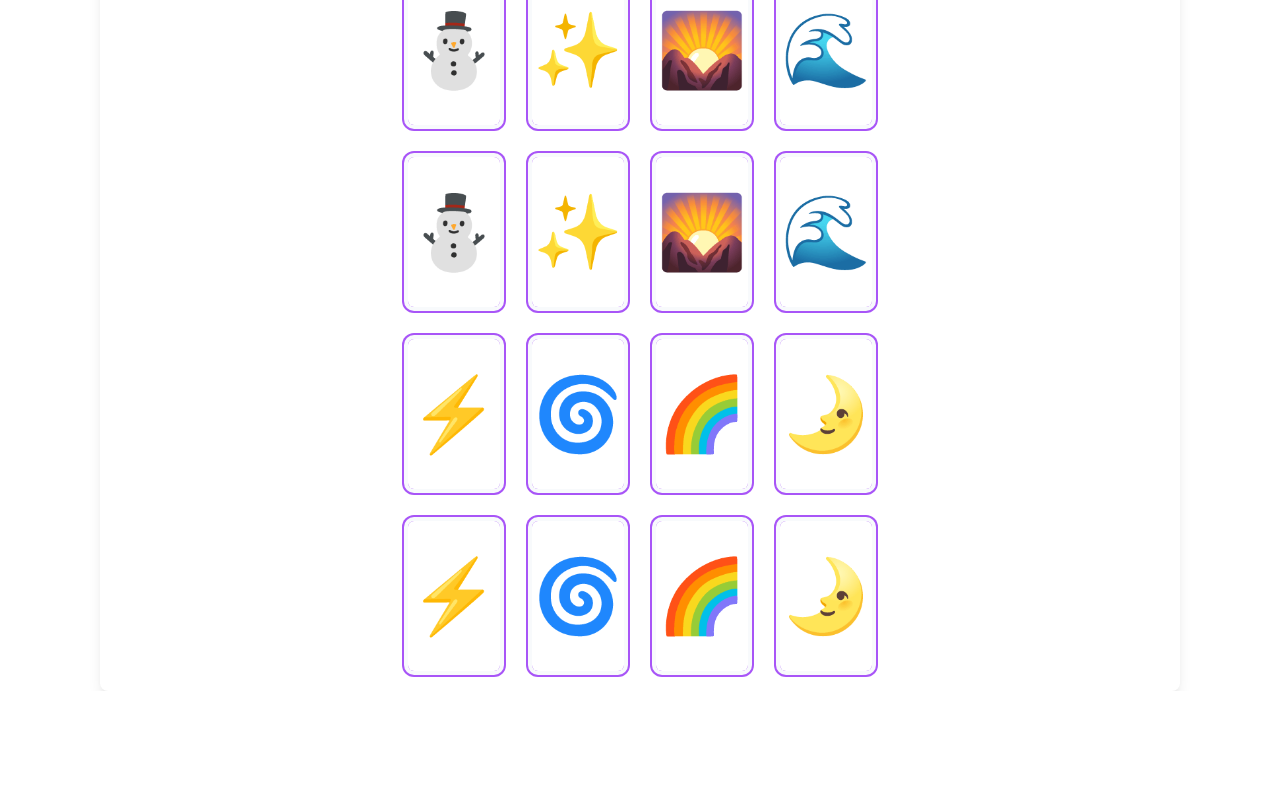
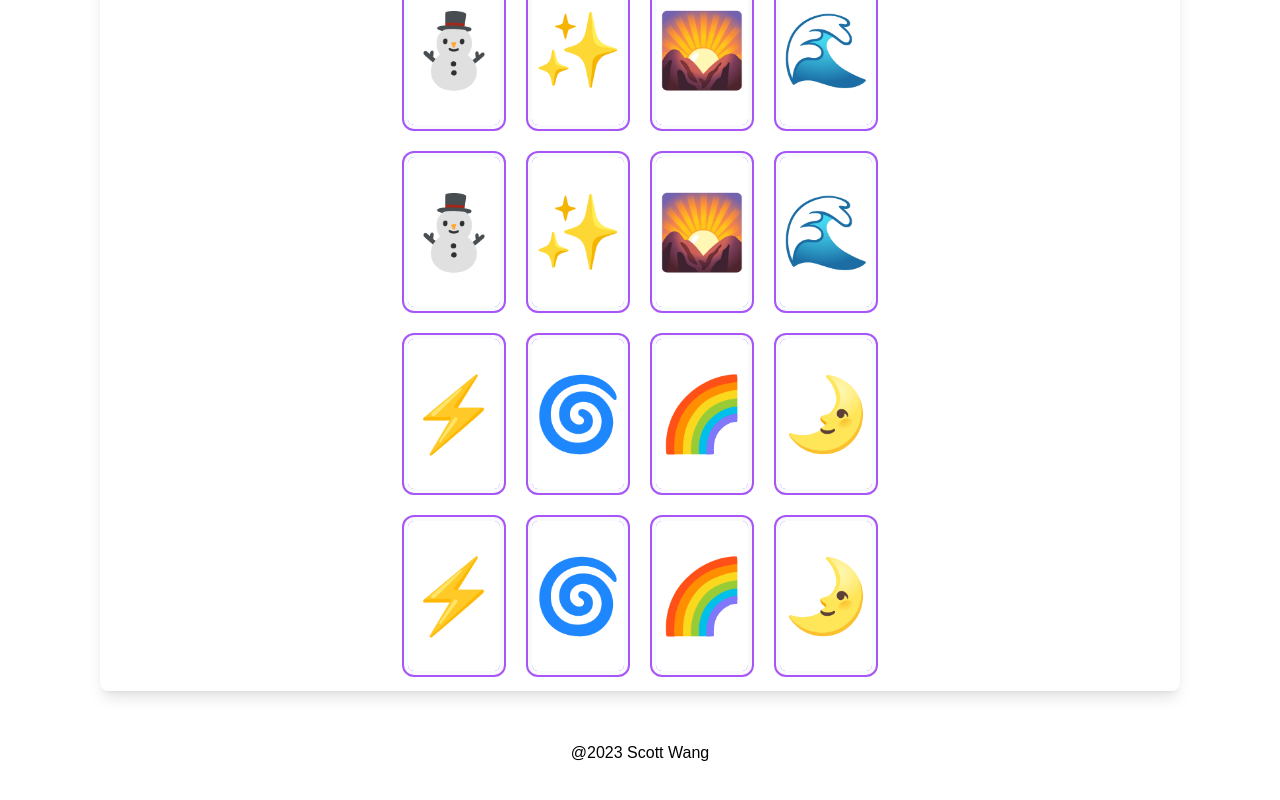
Before and after one commit to scottascott/concentration, a Next.js app: page / in a window 1280 px wide. Shown: the part 520-1320 px from the top of the page. Before the commit the page ends 1211 px from the top, so only its background shows below. Built offline with nearby package versions, Linux system fonts and the light colour scheme.

Commit message:
simple footer

```diff
--- /dev/null
+++ b/src/pages/components/footer.tsx
@@ -0,0 +1,8 @@
+
+export default function Footer() {
+  return (
+    <div className="py-[50px] text-center w-full">
+        @2023 Scott Wang
+    </div>
+  );
+}
--- a/src/pages/components/game.tsx
+++ b/src/pages/components/game.tsx
@@ -104,7 +104,7 @@ export default function Game(props: { type: number }) {
   };
 
   return (
-    <div className="rounded-lg py-[20px] shadow-lg">
+    <div className="mt-[-60px] sm:mt-0 origin-top scale-75 rounded-lg py-[20px] sm:scale-100 sm:shadow-lg">
       {/* bottom toolbar */}
       <div className="mb-20 flex justify-center">
         {!playing && column > 4 && (
@@ -135,7 +135,7 @@ export default function Game(props: { type: number }) {
       </div>
       {/* cards */}
       <div
-        className="mx-auto grid w-fit grid-flow-col grid-rows-4 gap-8"
+        className="mx-auto grid w-fit grid-cols-4 gap-8 sm:grid-flow-col sm:grid-rows-4 "
         ref={animationParent}
       >
         {curCards.map((card: GameCardProps, index: number) => {
--- a/src/pages/components/toolbar.tsx
+++ b/src/pages/components/toolbar.tsx
@@ -6,7 +6,7 @@ interface Props {
 export default function ToolBar(props: Props) {
   const { openMenu } = props;
   return (
-    <div className="flex h-[140px] w-full justify-center sm:gap-x-20 pb-[20px]">
+    <div className="flex h-[140px] w-full origin-top scale-50 justify-center pb-[20px] sm:scale-100 sm:gap-x-20">
       {/* tip */}
       <div className="w-[120px] cursor-pointer">
         <Spline scene="/assets/tip.splinecode" />
--- a/src/pages/index.tsx
+++ b/src/pages/index.tsx
@@ -6,6 +6,7 @@ import Title from "./components/title";
 import Game from "./components/game";
 import ToolBar from "./components/toolbar";
 import Menu from "./components/menu";
+import Footer from "./components/footer";
 import { useState } from "react";
 
 const Home: NextPage = () => {
@@ -19,10 +20,10 @@ const Home: NextPage = () => {
    */
   const [type, setType] = useState<number>(-1);
 
-  const chooseCardType=(type:number)=>{
+  const chooseCardType = (type: number) => {
     setType(type);
     setIsMenuOpen(false);
-  }
+  };
   return (
     <>
       <Head>
@@ -50,7 +51,9 @@ const Home: NextPage = () => {
           chooseCardType={chooseCardType}
         />
         {/* content */}
-        <div className={`container mx-auto flex ${isMenuOpen?"blur-md":""}`}>
+        <div
+          className={`container mx-auto flex ${isMenuOpen ? "blur-md" : ""}`}
+        >
           <div className="mx-auto h-[200px] w-full sm:w-[1080px]">
             <Title />
             <ToolBar
@@ -59,7 +62,8 @@ const Home: NextPage = () => {
               }}
             />
             {/* game */}
-            <Game type={type}/>
+            <Game type={type} />
+          <Footer />
           </div>
         </div>
       </main>
```
